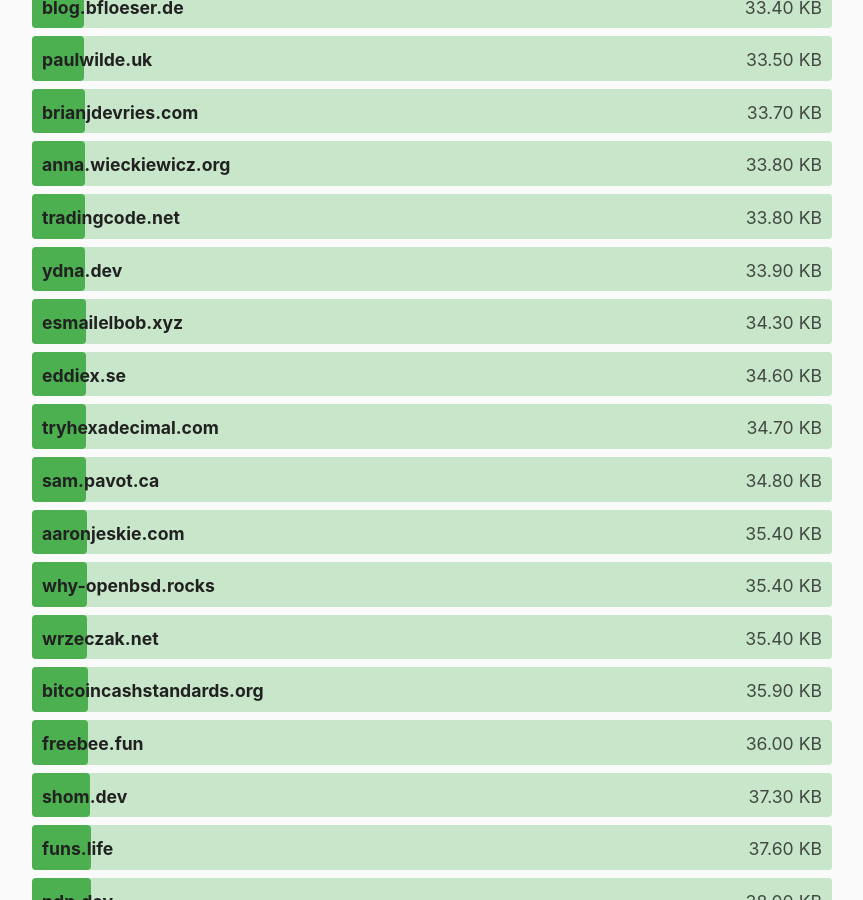
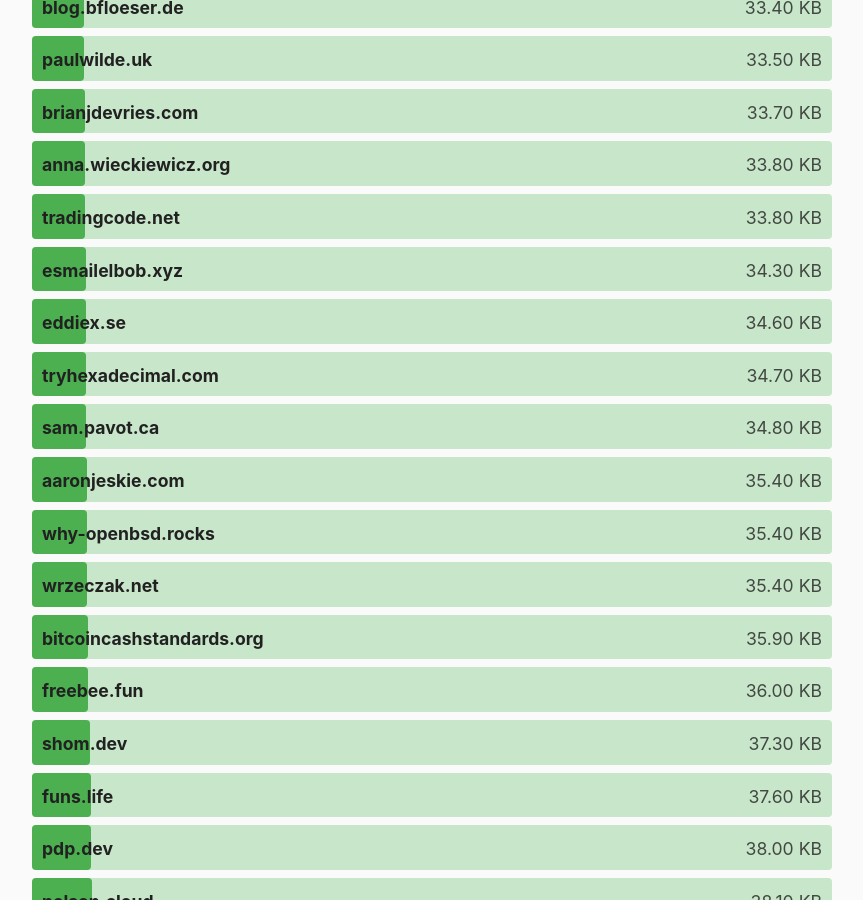
Before and after one commit to kevquirk/512kb.club, a Jekyll site: the page built from index.md, in a window 1280 px wide and 900 px high, scrolled down 11106 px. Shown: the whole window, without its empty margins (208-1071 px from the left). Built offline with Jekyll 4.4.1, drawn with Linux system fonts in a browser that asks for light colours.

Commit message:
Update sites.yml
remove ydna.dev

```diff
--- a/_data/sites.yml
+++ b/_data/sites.yml
@@ -2797,11 +2797,6 @@
   size: 475
   last_checked: 2022-05-15
 
-- domain: ydna.dev
-  url: https://ydna.dev/
-  size: 33.9
-  last_checked: 2022-08-26
-
 - domain: yne.fr
   url: https://yne.fr/
   size: 4.5
```
